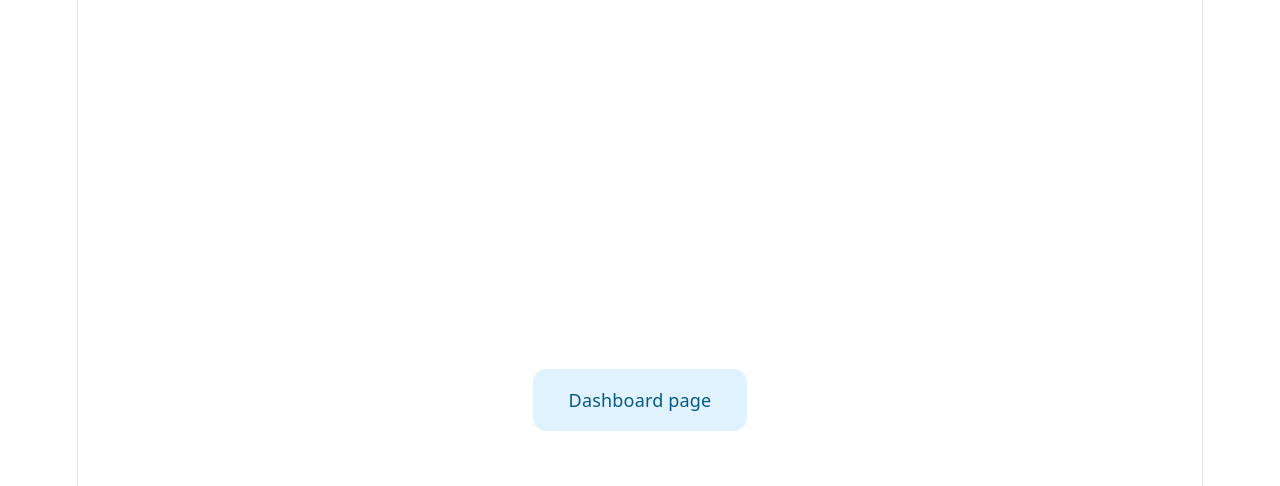
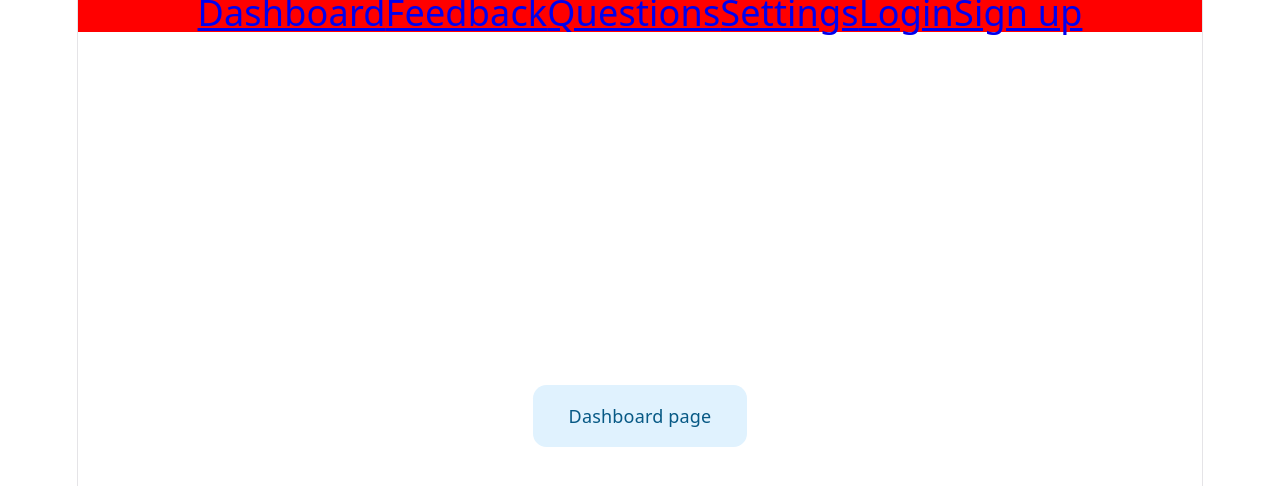
Before and after one commit to INFO-442/INFO442-Project, a React (Vite) app in the folder frontend/: page / in a window 1280 px wide. Shown: the top 486 px of the page. Built offline with nearby package versions, Linux system fonts and the light colour scheme.

Commit message:
Added Navbar

```diff
--- a/frontend/src/AppRoutes.jsx
+++ b/frontend/src/AppRoutes.jsx
@@ -1,5 +1,6 @@
 import { createBrowserRouter, Outlet, Navigate } from "react-router";
 
+import Navbar from './components/Navbar/Navbar.jsx'
 import DashboardPage from './pages/Dashboard/Dashboard.jsx'
 import FeedbackPage from "./pages/Feedback/Feedback.jsx";
 import QuestionsPage from "./pages/Questions/Questions.jsx";
@@ -10,7 +11,10 @@ import CustomerPage from "./pages/Customer/Customer.jsx";
 
 function DashboardLayout() {
   return (
-    <Outlet />
+    <>
+      <Navbar />
+      <Outlet />
+    </>
   )
 }
 
--- /dev/null
+++ b/frontend/src/components/Navbar/Navbar.jsx
@@ -0,0 +1,17 @@
+import { Link } from 'react-router'
+import navbarCSS from './Navbar.module.css'
+
+function Navbar() {
+  return (
+    <div className={navbarCSS.navbar}>
+      <Link to="/">Dashboard</Link>
+      <Link to="/feedback">Feedback</Link>
+      <Link to="/questions">Questions</Link>
+      <Link to="/settings">Settings</Link>
+      <Link to="/login">Login</Link>
+      <Link to="/signup">Sign up</Link>
+    </div>
+  )
+}
+
+export default Navbar
--- /dev/null
+++ b/frontend/src/components/Navbar/Navbar.module.css
@@ -0,0 +1,7 @@
+.navbar {
+  background-color: red;
+}
+
+.navbar a {
+  font-size: 2rem;
+}
```
